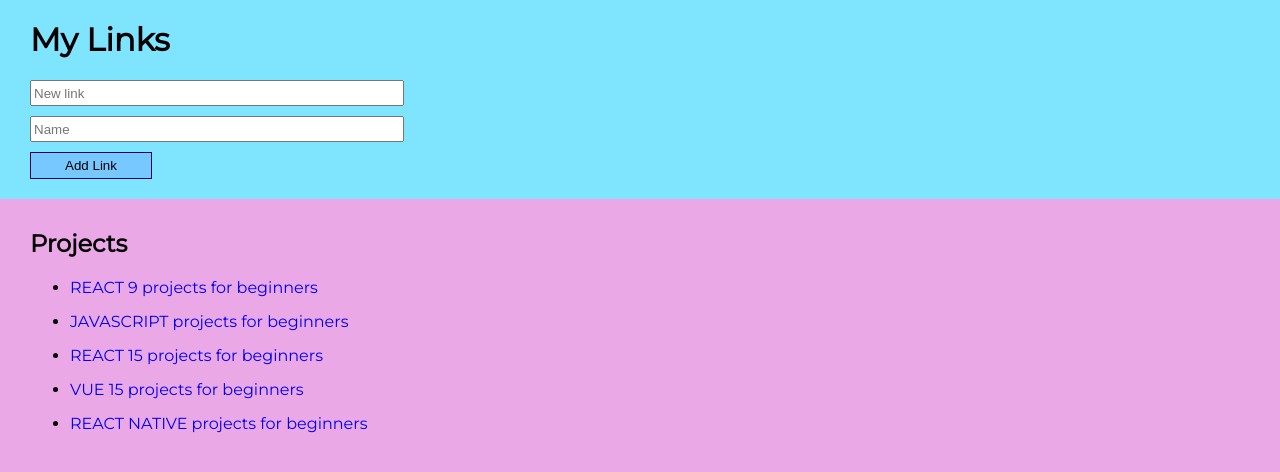
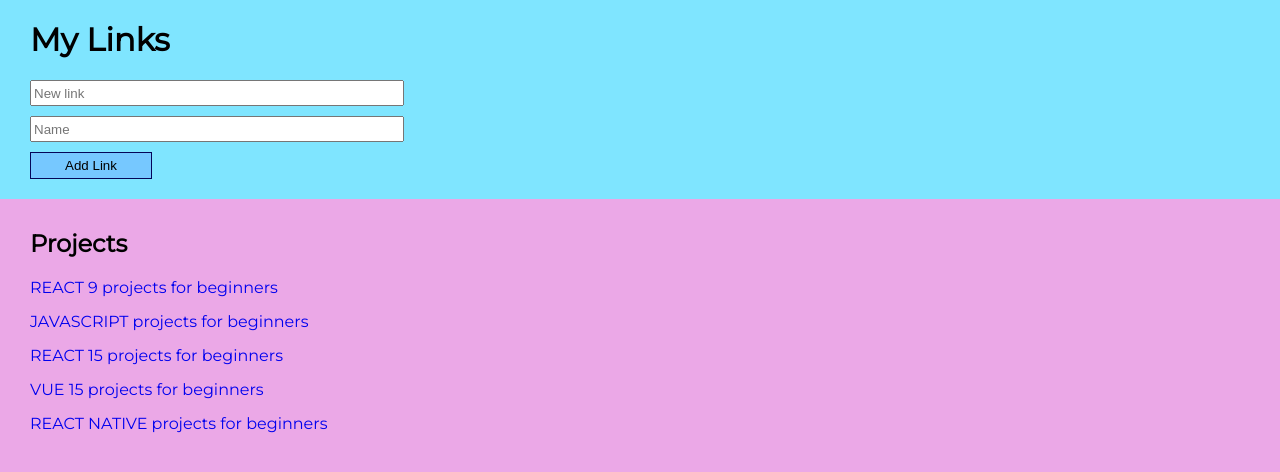
Before and after one commit to Alba44/MyLists, a React (Create React App) app: page / in a window 1280 px wide. Shown: the top 472 px of the page. Built offline with nearby package versions, Linux system fonts and the light colour scheme; what redux-immutable-state-invariant would draw is missing.

Commit message:
No bullets/pading on UL

```diff
--- a/src/components/dashboard/Dashboard.css
+++ b/src/components/dashboard/Dashboard.css
@@ -2,8 +2,13 @@
   margin: 30px;
 }
 
+.main-container ul {
+  padding-left: 0;
+}
+
 .main-container ul li {
   padding-bottom: 15px;
+  list-style: none;
 }
 
 .main-container ul li a {
--- a/src/components/dashboard/Dashboard.scss
+++ b/src/components/dashboard/Dashboard.scss
@@ -2,9 +2,11 @@
     margin: 30px;
 
     ul{
+        padding-left: 0;
 
         li{
             padding-bottom: 15px;
+            list-style: none;
 
             a{
                 text-decoration: none;
```
Also changed, not shown: 1 other file (tests, documents, lock files or other folders).
